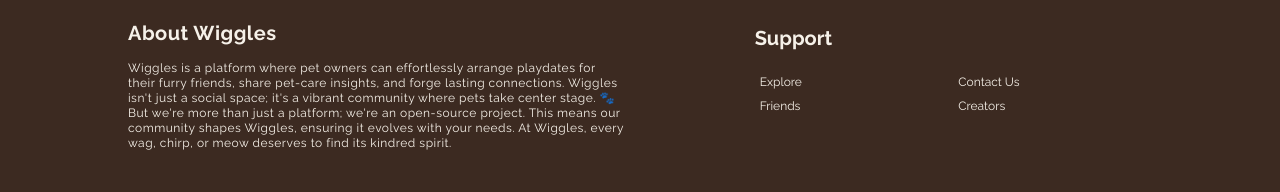
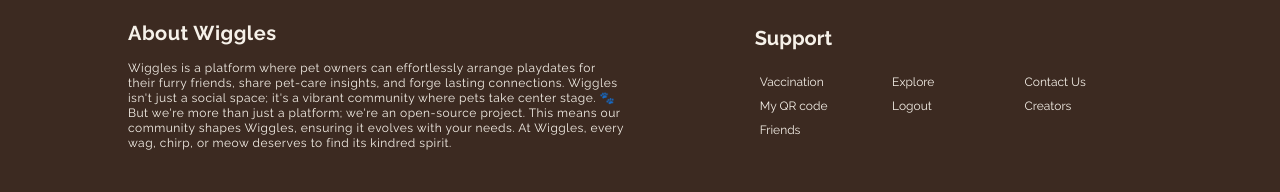
Before and after one commit to dreamableai/wiggles, a React (Create React App) app in the folder client/: page /login in a window 1280 px wide. Shown: the part 1062-1254 px from the top of the page. Built offline with nearby package versions, Linux system fonts and the light colour scheme.

Commit message:
Add footer links

```diff
--- a/client/src/CSS/Footer.css
+++ b/client/src/CSS/Footer.css
@@ -23,7 +23,7 @@
 }
 .supportLogin{
   display: grid;
-  grid-template-columns: 1fr 1fr;
+  grid-template-columns: 1fr 1fr 1fr;
 
 }
 .supportLogout{
--- a/client/src/Components/Footer.js
+++ b/client/src/Components/Footer.js
@@ -1,12 +1,9 @@
 import { Link, useNavigate } from "react-router-dom";
 import Footerimg from "../images/FooterTop.png";
 import "../CSS/Footer.css";
-import { useCookies } from "react-cookie";
 
 export default function Footer() {
   const navigate = useNavigate();
-  const[cookies]=useCookies();
-  const userID=cookies.userID;
 
   const logout = async() =>{
     try{
@@ -49,21 +46,26 @@ export default function Footer() {
           <div className="support-wiggles">
             <h3 className="footer-heading">Support</h3>
             <div className="supportLogin">
+              <Link to="/Vaccination" className="support-links">
+                Vaccination
+              </Link>
               <Link className="support-links" to="/Explore">
                 Explore
               </Link>
               <Link to="/Contact" className="support-links">
                 Contact Us
               </Link>
+              <Link to="/generateqr" className="support-links">
+                My QR code
+              </Link>
+              <div className="support-links" onClick={logout}>
+                Logout
+              </div>
+              <Link to="/AboutCreators" className="support-links">
+                Creators
+              </Link>
               <Link className="support-links" to="/Friends">
                 Friends
-              </Link>
-              {(userID) &&
-              <div className="support-links" onClick={logout}>
-                Logout
-              </div>}
-              <Link to="/AboutCreators" className="support-links">
-                Creators
               </Link>
             </div>
           </div>
--- a/client/src/Components/Message.js
+++ b/client/src/Components/Message.js
@@ -23,7 +23,7 @@ export default function Message() {
       const response = await fetch(`${process.env.REACT_APP_BASE_URL}/userdata`, {
         method: "POST",
         body: JSON.stringify({
-          id,
+          userID:id,
         }),
         credentials: "include",
         headers: {
```
